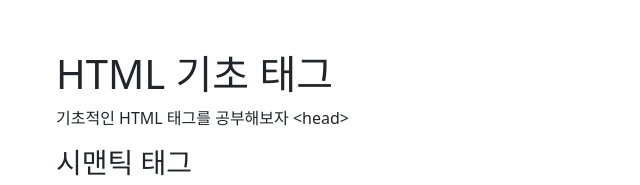
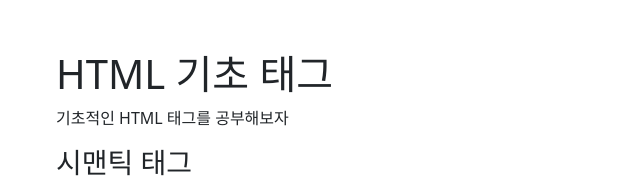
Before and after one commit to 20212016-SSH/helloweb, a plain HTML site: page index.html in a window 1280 px wide. Shown: the top 185 px of the page, 26-666 px from the left. Drawn offline with nearby package versions, Linux system fonts and the light colour scheme.

Commit message:
Update index.html

```diff
--- a/index.html
+++ b/index.html
@@ -12,7 +12,7 @@
 <body>
     <div class="container" style="padding-top:50px">
         <h1>HTML 기초 태그</h1>
-        <p>기초적인 HTML 태그를 공부해보자 &lt;head&gt;</p>
+        <p>기초적인 HTML 태그를 공부해보자</p>
         <h3>시맨틱 태그</h3>
 
         <table class="table table-bordered table-hover">
```
